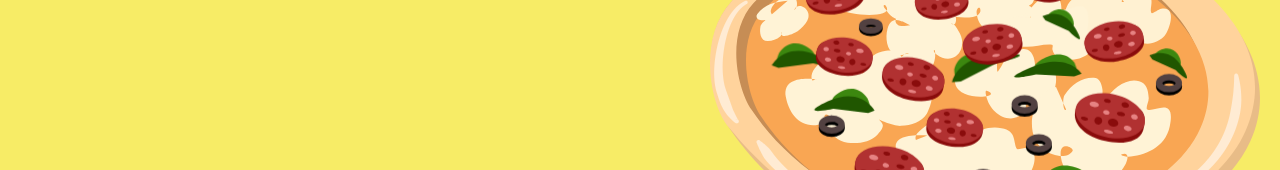
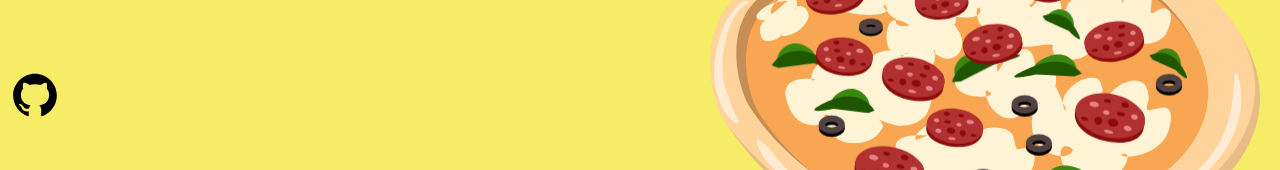
Before and after one commit to kamilwolanski/Kreator-Pizzy, a React (Create React App) app: page / in a window 1280 px wide. Shown: the part 520-690 px from the top of the page. Built offline with nearby package versions, Linux system fonts and the light colour scheme.

Commit message:
added gihubIcon

```diff
--- a/src/assets/styles/globalStyle.js
+++ b/src/assets/styles/globalStyle.js
@@ -23,6 +23,7 @@ body {
 }
 a, button {
     font-family: 'Montserrat', sans-serif;
+    text-decoration: none;
 }
 h1,h2 {
     font-family: 'Montserrat', sans-serif;
--- a/src/pages/HomePage/HomePage.js
+++ b/src/pages/HomePage/HomePage.js
@@ -1,4 +1,4 @@
-import { Header, Welcome, H1, P } from './HomePage.style';
+import { Header, Welcome, H1, P, Github } from './HomePage.style';
 import { useHistory } from 'react-router-dom';
 import StyledButton from '../../components/atoms/StyledButton.style';
 import Pizza from '../../components/atoms/Pizza/Pizza';
@@ -31,6 +31,9 @@ const HomePage = () => {
       <Grater visibleX="55vw" hiddenX="55vw" visibleY="30vh" hiddenY="-30vh" />
       <RollingPin visibleY="-70" hiddenY="-140" exitY="-200" exitX="-160" />
       <Dough />
+      <a target="_blank" href="https://github.com/kamilwolanski/Kreator-Pizzy">
+        <Github />
+      </a>
     </Header>
   );
 };
--- a/src/pages/HomePage/HomePage.style.js
+++ b/src/pages/HomePage/HomePage.style.js
@@ -1,5 +1,6 @@
 import styled from 'styled-components';
 import Button from '@material-ui/core/Button';
+import { AiFillGithub } from 'react-icons/ai';
 
 export const Header = styled.header`
   height: 100vh;
@@ -87,3 +88,20 @@ export const StyledButton = styled(Button)`
   padding: 16px 45px !important;
   margin-top: 20px !important;
 `;
+
+export const Github = styled(AiFillGithub)`
+  position: absolute;
+  left: 10px;
+  bottom: 20%;
+  font-size: 50px;
+  color: black;
+
+  @media (max-width: 700px) {
+    bottom: 30%;
+    font-size: 40px;
+  }
+  @media (max-width: 400px) {
+    top: 10px;
+    font-size: 40px;
+  }
+`;
```
